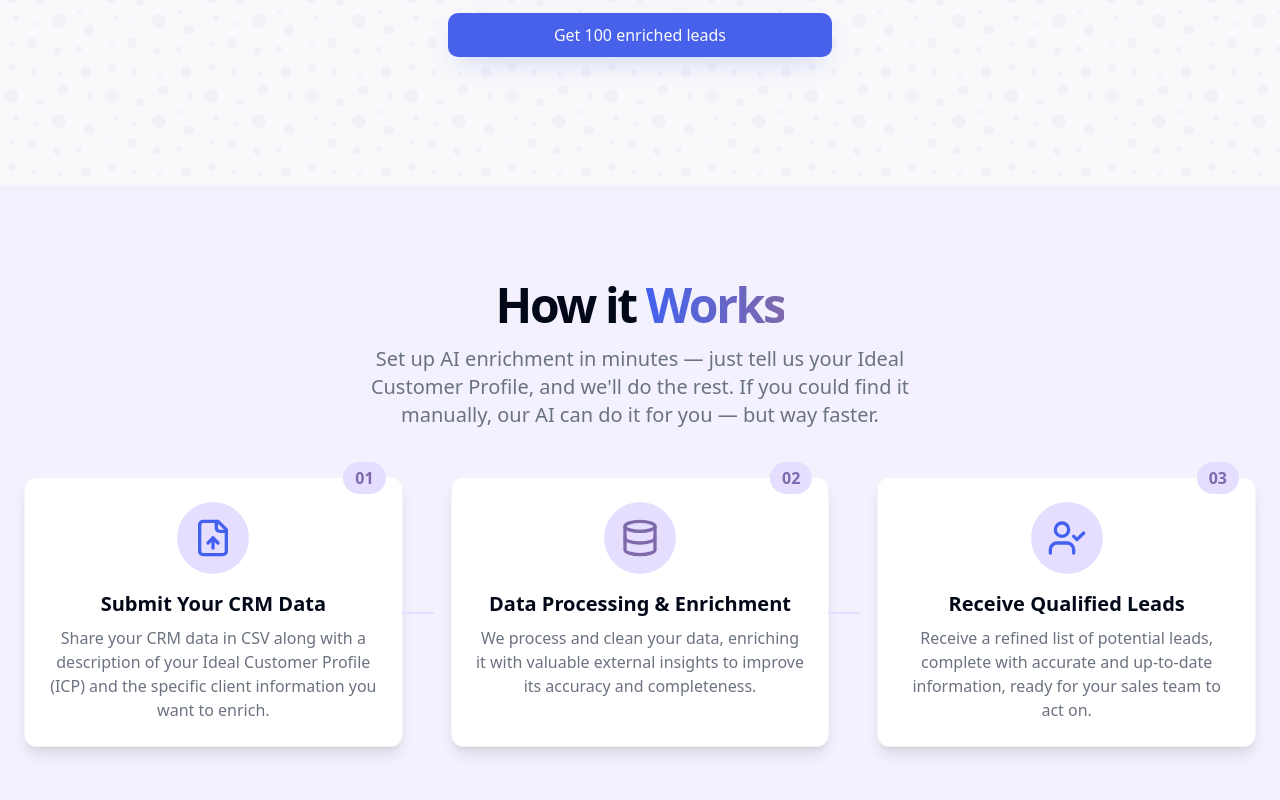
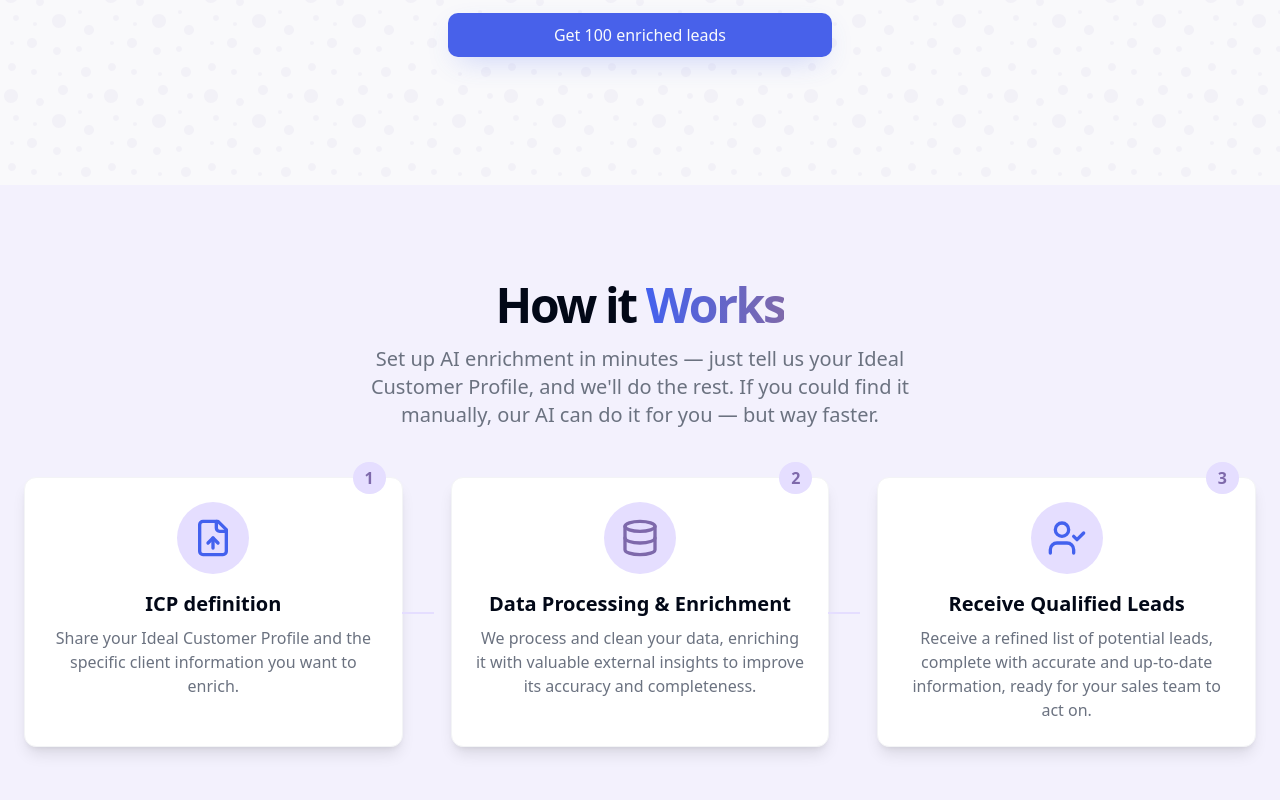
Before and after one commit to Gev1401/veyalab-website, a React (Vite) app: page / in a window 1280 px wide. Shown: the part 388-1188 px from the top of the page. Built offline with nearby package versions, Linux system fonts and the light colour scheme.

Commit message:
Fixed the 1st block of HIW

```diff
--- a/src/components/HowItWorks.tsx
+++ b/src/components/HowItWorks.tsx
@@ -3,19 +3,19 @@ import { FileUp, Database, UserCheck } from "lucide-react";
 const HowItWorks = () => {
   const steps = [{
     icon: <FileUp className="h-10 w-10 text-brand-blue" />,
-    title: "Submit Your CRM Data",
-    description: "Share your CRM data in CSV along with a description of your Ideal Customer Profile (ICP) and the specific client information you want to enrich.",
-    number: "01"
+    title: "ICP definition",
+    description: "Share your Ideal Customer Profile and the specific client information you want to enrich.",
+    number: "1"
   }, {
     icon: <Database className="h-10 w-10 text-brand-purple" />,
     title: "Data Processing & Enrichment",
     description: "We process and clean your data, enriching it with valuable external insights to improve its accuracy and completeness.",
-    number: "02"
+    number: "2"
   }, {
     icon: <UserCheck className="h-10 w-10 text-brand-blue" />,
     title: "Receive Qualified Leads",
     description: "Receive a refined list of potential leads, complete with accurate and up-to-date information, ready for your sales team to act on.",
-    number: "03"
+    number: "3"
   }];
   return <section id="how-it-works" className="w-full py-12 md:py-24 bg-brand-light/30">
       <div className="container px-4 md:px-6">
```
